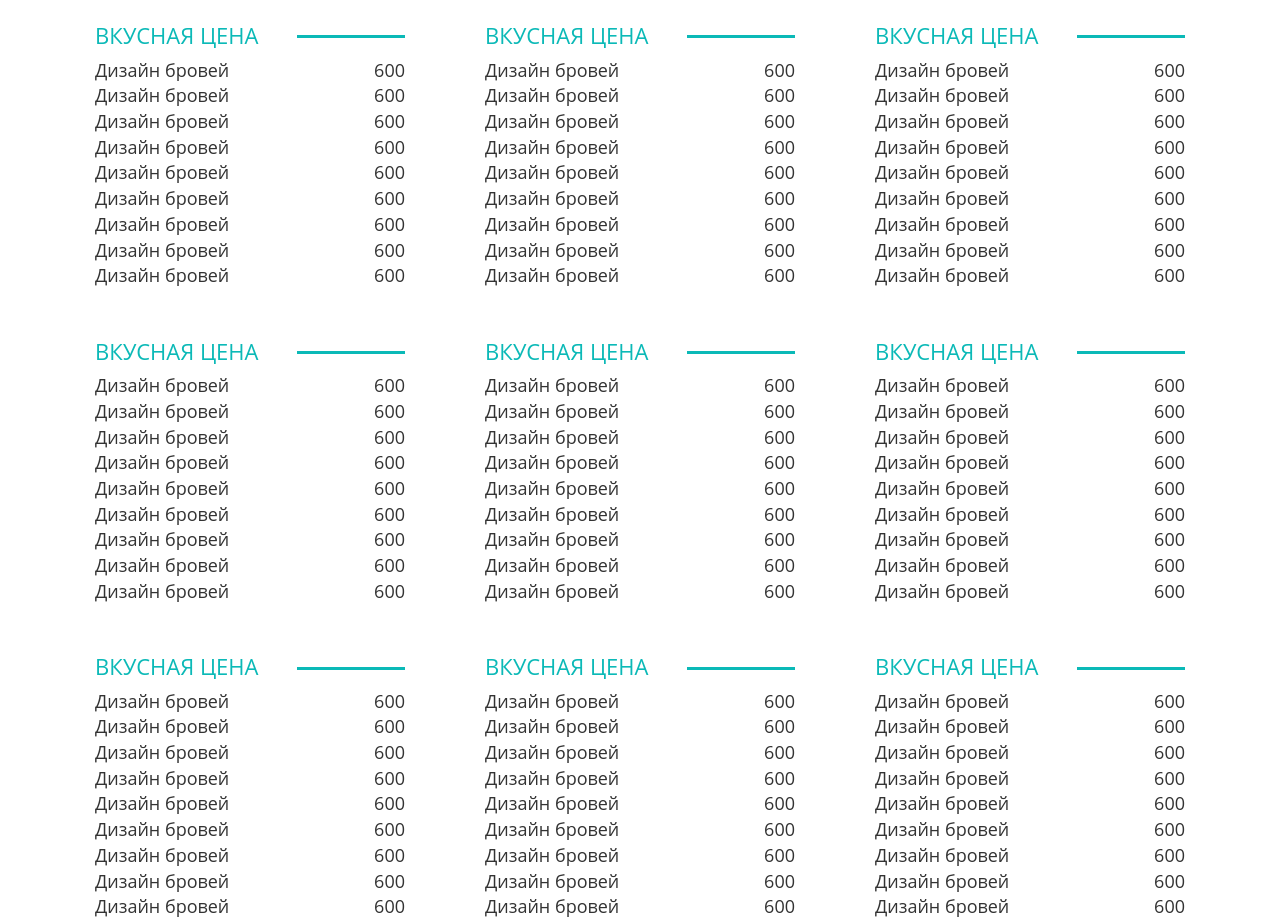
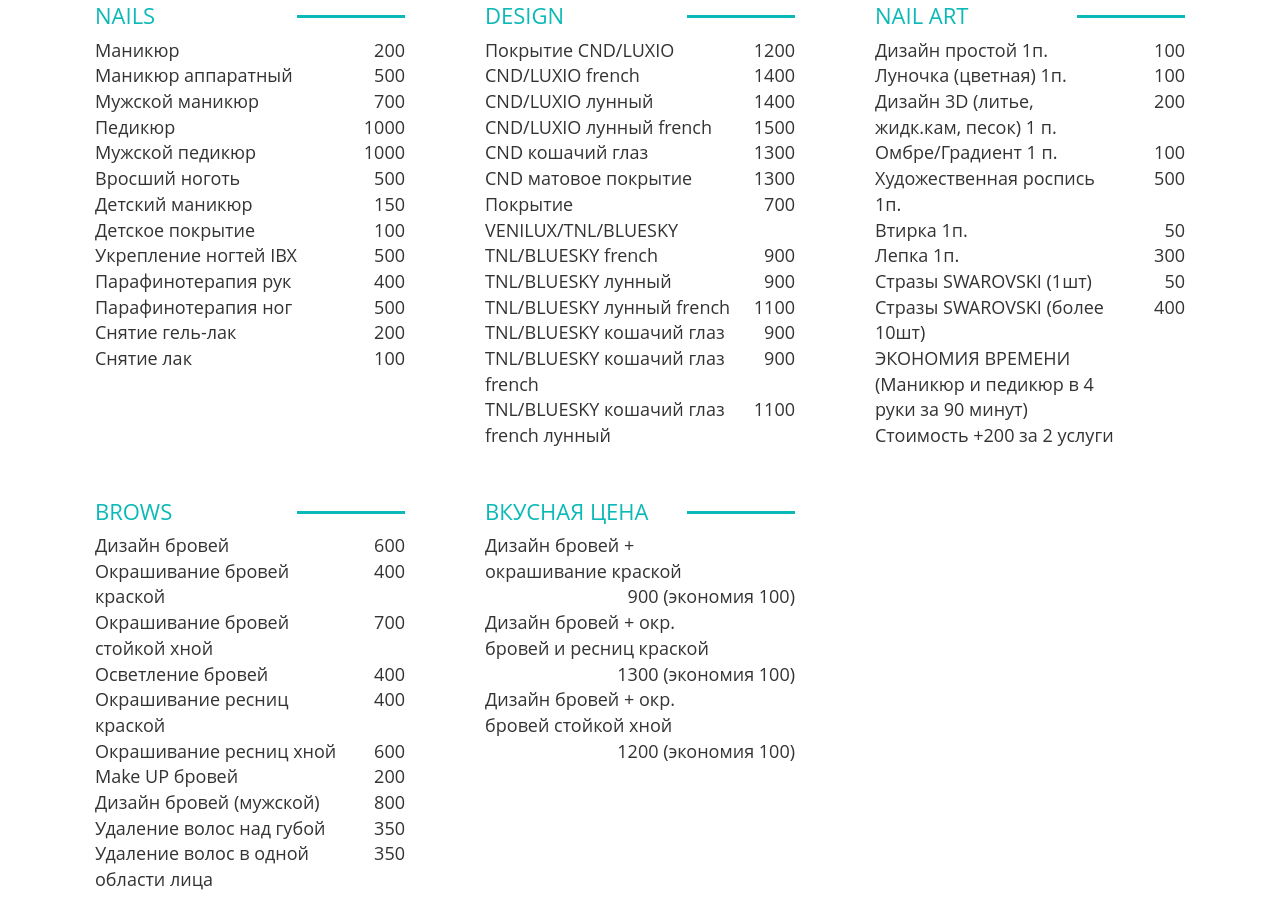
Before and after one commit to 1lesster/friends, a plain HTML site: page index.html in a window 1280 px wide. Shown: the part 1194-2117 px from the top of the page. Drawn offline with Linux system fonts and the light colour scheme.

Commit message:
07.10.16

```diff
--- a/css/style.css
+++ b/css/style.css
@@ -155,7 +155,6 @@ footer .social > li:hover.fb{
 	width: 420px;
 	padding: 30px 0 15px 40px;
     background: rgba(11,185,183, .5);
-	height: 200px;
 }
 .start .contacts p{
 	color: #fff;
@@ -232,6 +231,10 @@ h3:after{
 	margin-left: 10px;
 	background-color: #0bb9b7;
 }
+p > a,
+p > a:hover{
+	color: #0bb9b7;
+}
 .price{
 	padding-bottom: 50px;
 }
@@ -244,6 +247,7 @@ h3:after{
 }
 .price div span:first-child{
 	float: left;
+	width: 80%;
 }
 .price div span:last-child{
 	float: right;
--- a/index.html
+++ b/index.html
@@ -29,19 +29,20 @@
 						</ul>
 					</nav>
 					<ul class="social">
-						<li class="map"><a href="#"></a></li>
-						<li class="vk"><a href="#"></a></li>
-						<li class="in"><a href="#"></a></li>
-						<li class="fb"><a href="#"></a></li>
+						<li class="map"><a href="https://yandex.ua/maps/-/CZgAJ-0j"></a></li>
+						<li class="vk"><a href="https://vk.com/club130168026"></a></li>
+						<li class="in"><a href="https://www.instagram.com/beautyclub_friends/"></a></li>
+						<li class="fb"><a href="https://www.facebook.com/groups/1203095046431314/"></a></li>
 					</ul>
 				</div>
 			</header>
 			<div class="contacts">
-				<p>Контакты:</p>
-				<p>+38 099 000 00 00</p>
-				<p>+38 099 000 00 00</p>
-				<p>Москва</p>
-				<p>и бла бла бла</p>
+				<p>ул. Большая Серпуховская 34 к 6 (ЦАО)</p>
+				<p>М. Серпуховская (2 мин. пешком)</p>
+				<p>есть парковка возле салона.</p>
+				<p>+7 (985) 478-82-30</p>
+				<p>friendsbeauty@yandex.ru</p>
+				<p>с 10:00-22:00 без выходных</p>
 			</div>
 		</section>
 		<section id="about" class="profession">
@@ -49,7 +50,7 @@
 				<div class="row">
 					<div class="col-md-12">
 						<h2 class="white">чем мы занимаемся?</h2>
-						<p>Lorem ipsum dolor sit amet, consectetur adipisicing elit. Placeat voluptates quod error recusandae itaque, doloribus temporibus. Asperiores distinctio, fugit doloremque unde dolorem qui. Alias numquam architecto quas neque, corporis distinctio quam nisi enim expedita consequatur, ducimus molestiae vel, voluptas! Tenetur consequuntur voluptates quos quidem iure praesentium corporis laborum nisi aut.</p>
+						<p>Friends - это уютный салон в центре Москвы, где мастера, ваши лучшие друзья! За чашечкой кофе в дружеской атмосфере вы можете сделать: маникюр, педикюр, все виды дизайна ногтей, коррекцию и окрашивание бровей, а также, наращивание ресниц. У нас вы получите качество по доступной цене.</p>
 					</div>
 				</div>
 			</div>
@@ -59,116 +60,72 @@
 			<div class="container p-top">
 				<div class="row">
 					<div class="col-xs-4 price">
-						<h3>ВКУСНАЯ ЦЕНА</h3>
-						<div><span>Дизайн бровей</span><span>600</span></div>
-						<div><span>Дизайн бровей</span><span>600</span></div>
-						<div><span>Дизайн бровей</span><span>600</span></div>
-						<div><span>Дизайн бровей</span><span>600</span></div>
-						<div><span>Дизайн бровей</span><span>600</span></div>
-						<div><span>Дизайн бровей</span><span>600</span></div>
-						<div><span>Дизайн бровей</span><span>600</span></div>
-						<div><span>Дизайн бровей</span><span>600</span></div>
-						<div><span>Дизайн бровей</span><span>600</span></div>
+						<h3>NAILS</h3>
+						<div><span>Маникюр</span><span>200</span></div>
+						<div><span>Маникюр аппаратный</span><span>500</span></div>
+						<div><span>Мужской маникюр</span><span>700</span></div>
+						<div><span>Педикюр</span><span>1000</span></div>
+						<div><span>Мужской педикюр</span><span>1000</span></div>
+						<div><span>Вросший ноготь</span><span>500</span></div>
+						<div><span>Детский маникюр</span><span>150</span></div>
+						<div><span>Детское покрытие</span><span>100</span></div>
+						<div><span>Укрепление ногтей IBX</span><span>500</span></div>
+						<div><span>Парафинотерапия рук</span><span>400</span></div>
+						<div><span>Парафинотерапия ног</span><span>500</span></div>
+						<div><span>Снятие гель-лак</span><span>200</span></div>
+						<div><span>Снятие лак</span><span>100</span></div>
 					</div>
 					<div class="col-xs-4 price">
-						<h3>ВКУСНАЯ ЦЕНА</h3>
-						<div><span>Дизайн бровей</span><span>600</span></div>
-						<div><span>Дизайн бровей</span><span>600</span></div>
-						<div><span>Дизайн бровей</span><span>600</span></div>
-						<div><span>Дизайн бровей</span><span>600</span></div>
-						<div><span>Дизайн бровей</span><span>600</span></div>
-						<div><span>Дизайн бровей</span><span>600</span></div>
-						<div><span>Дизайн бровей</span><span>600</span></div>
-						<div><span>Дизайн бровей</span><span>600</span></div>
-						<div><span>Дизайн бровей</span><span>600</span></div>
+						<h3>DESIGN</h3>
+						<div><span>Покрытие CND/LUXIO</span><span>1200</span></div>
+						<div><span>CND/LUXIO french</span><span>1400</span></div>
+						<div><span>CND/LUXIO лунный</span><span>1400</span></div>
+						<div><span>CND/LUXIO лунный french</span><span>1500</span></div>
+						<div><span>CND кошачий глаз</span><span>1300</span></div>
+						<div><span>CND матовое покрытие</span><span>1300</span></div>
+						<div><span>Покрытие VENILUX/TNL/BLUESKY</span><span>700</span></div>
+						<div><span>TNL/BLUESKY french</span><span>900</span></div>
+						<div><span>TNL/BLUESKY лунный</span><span>900</span></div>
+						<div><span>TNL/BLUESKY лунный french</span><span>1100</span></div>
+						<div><span>TNL/BLUESKY кошачий глаз</span><span>900</span></div>
+						<div><span>TNL/BLUESKY кошачий глаз french</span><span>900</span></div>
+						<div><span>TNL/BLUESKY кошачий глаз french лунный</span><span>1100</span></div>
 					</div>
 					<div class="col-xs-4 price">
-						<h3>ВКУСНАЯ ЦЕНА</h3>
-						<div><span>Дизайн бровей</span><span>600</span></div>
-						<div><span>Дизайн бровей</span><span>600</span></div>
-						<div><span>Дизайн бровей</span><span>600</span></div>
-						<div><span>Дизайн бровей</span><span>600</span></div>
-						<div><span>Дизайн бровей</span><span>600</span></div>
-						<div><span>Дизайн бровей</span><span>600</span></div>
-						<div><span>Дизайн бровей</span><span>600</span></div>
-						<div><span>Дизайн бровей</span><span>600</span></div>
-						<div><span>Дизайн бровей</span><span>600</span></div>
+						<h3>NAIL ART</h3>
+						<div><span>Дизайн простой 1п.</span><span>100</span></div>
+						<div><span>Луночка  (цветная)  1п.</span><span>100</span></div>
+						<div><span>Дизайн 3D (литье, жидк.кам, песок) 1 п.</span><span>200</span></div>
+						<div><span>Омбре/Градиент 1 п.</span><span>100</span></div>
+						<div><span>Художественная роспись  1п.</span><span>500</span></div>
+						<div><span>Втирка 1п.</span><span>50</span></div>
+						<div><span>Лепка 1п.</span><span>300</span></div>
+						<div><span>Стразы SWAROVSKI (1шт)</span><span>50</span></div>
+						<div><span>Стразы SWAROVSKI (более 10шт)</span><span>400</span></div>
+						<div><span>ЭКОНОМИЯ ВРЕМЕНИ</span><span></span></div>
+						<div><span>(Маникюр и педикюр в 4 руки за 90 минут)</span><span></span></div>
+						<div><span>Стоимость +200 за 2 услуги</span><span></span></div>
 					</div>
 				</div>
 				<div class="row">
 					<div class="col-xs-4 price">
-						<h3>ВКУСНАЯ ЦЕНА</h3>
+						<h3>BROWS</h3>
 						<div><span>Дизайн бровей</span><span>600</span></div>
-						<div><span>Дизайн бровей</span><span>600</span></div>
-						<div><span>Дизайн бровей</span><span>600</span></div>
-						<div><span>Дизайн бровей</span><span>600</span></div>
-						<div><span>Дизайн бровей</span><span>600</span></div>
-						<div><span>Дизайн бровей</span><span>600</span></div>
-						<div><span>Дизайн бровей</span><span>600</span></div>
-						<div><span>Дизайн бровей</span><span>600</span></div>
-						<div><span>Дизайн бровей</span><span>600</span></div>
+						<div><span>Окрашивание бровей краской</span><span>400</span></div>
+						<div><span>Окрашивание бровей стойкой хной</span><span>700</span></div>
+						<div><span>Осветление бровей</span><span>400</span></div>
+						<div><span>Окрашивание ресниц краской</span><span>400</span></div>
+						<div><span>Окрашивание ресниц хной</span><span>600</span></div>
+						<div><span>Make UP бровей</span><span>200</span></div>
+						<div><span>Дизайн бровей (мужской)</span><span>800</span></div>
+						<div><span>Удаление волос над губой</span><span>350</span></div>
+						<div><span>Удаление волос в одной области лица</span><span>350</span></div>
 					</div>
 					<div class="col-xs-4 price">
 						<h3>ВКУСНАЯ ЦЕНА</h3>
-						<div><span>Дизайн бровей</span><span>600</span></div>
-						<div><span>Дизайн бровей</span><span>600</span></div>
-						<div><span>Дизайн бровей</span><span>600</span></div>
-						<div><span>Дизайн бровей</span><span>600</span></div>
-						<div><span>Дизайн бровей</span><span>600</span></div>
-						<div><span>Дизайн бровей</span><span>600</span></div>
-						<div><span>Дизайн бровей</span><span>600</span></div>
-						<div><span>Дизайн бровей</span><span>600</span></div>
-						<div><span>Дизайн бровей</span><span>600</span></div>
-					</div>
-					<div class="col-xs-4 price">
-						<h3>ВКУСНАЯ ЦЕНА</h3>
-						<div><span>Дизайн бровей</span><span>600</span></div>
-						<div><span>Дизайн бровей</span><span>600</span></div>
-						<div><span>Дизайн бровей</span><span>600</span></div>
-						<div><span>Дизайн бровей</span><span>600</span></div>
-						<div><span>Дизайн бровей</span><span>600</span></div>
-						<div><span>Дизайн бровей</span><span>600</span></div>
-						<div><span>Дизайн бровей</span><span>600</span></div>
-						<div><span>Дизайн бровей</span><span>600</span></div>
-						<div><span>Дизайн бровей</span><span>600</span></div>
-					</div>
-				</div>
-				<div class="row">
-					<div class="col-xs-4 price">
-						<h3>ВКУСНАЯ ЦЕНА</h3>
-						<div><span>Дизайн бровей</span><span>600</span></div>
-						<div><span>Дизайн бровей</span><span>600</span></div>
-						<div><span>Дизайн бровей</span><span>600</span></div>
-						<div><span>Дизайн бровей</span><span>600</span></div>
-						<div><span>Дизайн бровей</span><span>600</span></div>
-						<div><span>Дизайн бровей</span><span>600</span></div>
-						<div><span>Дизайн бровей</span><span>600</span></div>
-						<div><span>Дизайн бровей</span><span>600</span></div>
-						<div><span>Дизайн бровей</span><span>600</span></div>
-					</div>
-					<div class="col-xs-4 price">
-						<h3>ВКУСНАЯ ЦЕНА</h3>
-						<div><span>Дизайн бровей</span><span>600</span></div>
-						<div><span>Дизайн бровей</span><span>600</span></div>
-						<div><span>Дизайн бровей</span><span>600</span></div>
-						<div><span>Дизайн бровей</span><span>600</span></div>
-						<div><span>Дизайн бровей</span><span>600</span></div>
-						<div><span>Дизайн бровей</span><span>600</span></div>
-						<div><span>Дизайн бровей</span><span>600</span></div>
-						<div><span>Дизайн бровей</span><span>600</span></div>
-						<div><span>Дизайн бровей</span><span>600</span></div>
-					</div>
-					<div class="col-xs-4 price">
-						<h3>ВКУСНАЯ ЦЕНА</h3>
-						<div><span>Дизайн бровей</span><span>600</span></div>
-						<div><span>Дизайн бровей</span><span>600</span></div>
-						<div><span>Дизайн бровей</span><span>600</span></div>
-						<div><span>Дизайн бровей</span><span>600</span></div>
-						<div><span>Дизайн бровей</span><span>600</span></div>
-						<div><span>Дизайн бровей</span><span>600</span></div>
-						<div><span>Дизайн бровей</span><span>600</span></div>
-						<div><span>Дизайн бровей</span><span>600</span></div>
-						<div><span>Дизайн бровей</span><span>600</span></div>
+						<div><span>Дизайн бровей + окрашивание краской</span><span>900 (экономия 100)</span></div>
+						<div><span>Дизайн бровей + окр. бровей и ресниц краской</span><span>1300 (экономия 100)</span></div>
+						<div><span>Дизайн бровей + окр. бровей стойкой хной</span><span>1200 (экономия 100)</span></div>
 					</div>
 				</div>
 			</div>
@@ -285,7 +242,7 @@
 		<section id="work" class="work">
 			<h2 class="white">Работа у нас</h2>
 			<div class="container">
-				<p>Lorem ipsum dolor sit amet, consectetur adipisicing elit. Porro libero ea totam provident minima. Quidem distinctio repudiandae, dignissimos voluptas nulla, laborum velit dolores cum itaque fuga, architecto eum iusto ex pariatur quod sapiente amet animi dicta. Sapiente, maiores tempora quod.</p>
+				<p>Мы всегда открыты к сотрудничеству! Присылайте ваше резюме с портфолио на <a href="mailto:friendsbeauty@yandex.ru">friendsbeauty@yandex.ru</a> или звоните <a href="tel:+79252925695">+7 (925) 292-56-95</a></p>
 			</div>
 		</section>
 	</main>
@@ -305,18 +262,18 @@
 					</ul>
 					<span class="vertical"></span>
 					<div class="footer-contacts">
-						<p>Контакты:</p>
-						<p>+38 099 000 00 00</p>
-						<p>+38 099 000 00 00</p>
-						<p>Москва</p>
-						<p>и бла бла бла</p>
+						<p>ул. Большая Серпуховская 34 к 6 (ЦАО)</p>
+						<p>М. Серпуховская (2 мин. пешком)</p>
+						<p>+7 (985) 478-82-30</p>
+						<p>friendsbeauty@yandex.ru</p>
+						<p>с 10:00-22:00 без выходных</p>
 					</div>
 				</div>
 				<ul class="social">
-					<li class="map"><a href="#"></a></li>
-					<li class="vk"><a href="#"></a></li>
-					<li class="in"><a href="#"></a></li>
-					<li class="fb"><a href="#"></a></li>
+					<li class="map"><a href="https://yandex.ua/maps/-/CZgAJ-0j"></a></li>
+					<li class="vk"><a href="https://vk.com/club130168026"></a></li>
+					<li class="in"><a href="https://www.instagram.com/beautyclub_friends/"></a></li>
+					<li class="fb"><a href="https://www.facebook.com/groups/1203095046431314/"></a></li>
 				</ul>
 			</div>
 			<div class="copy">
```
